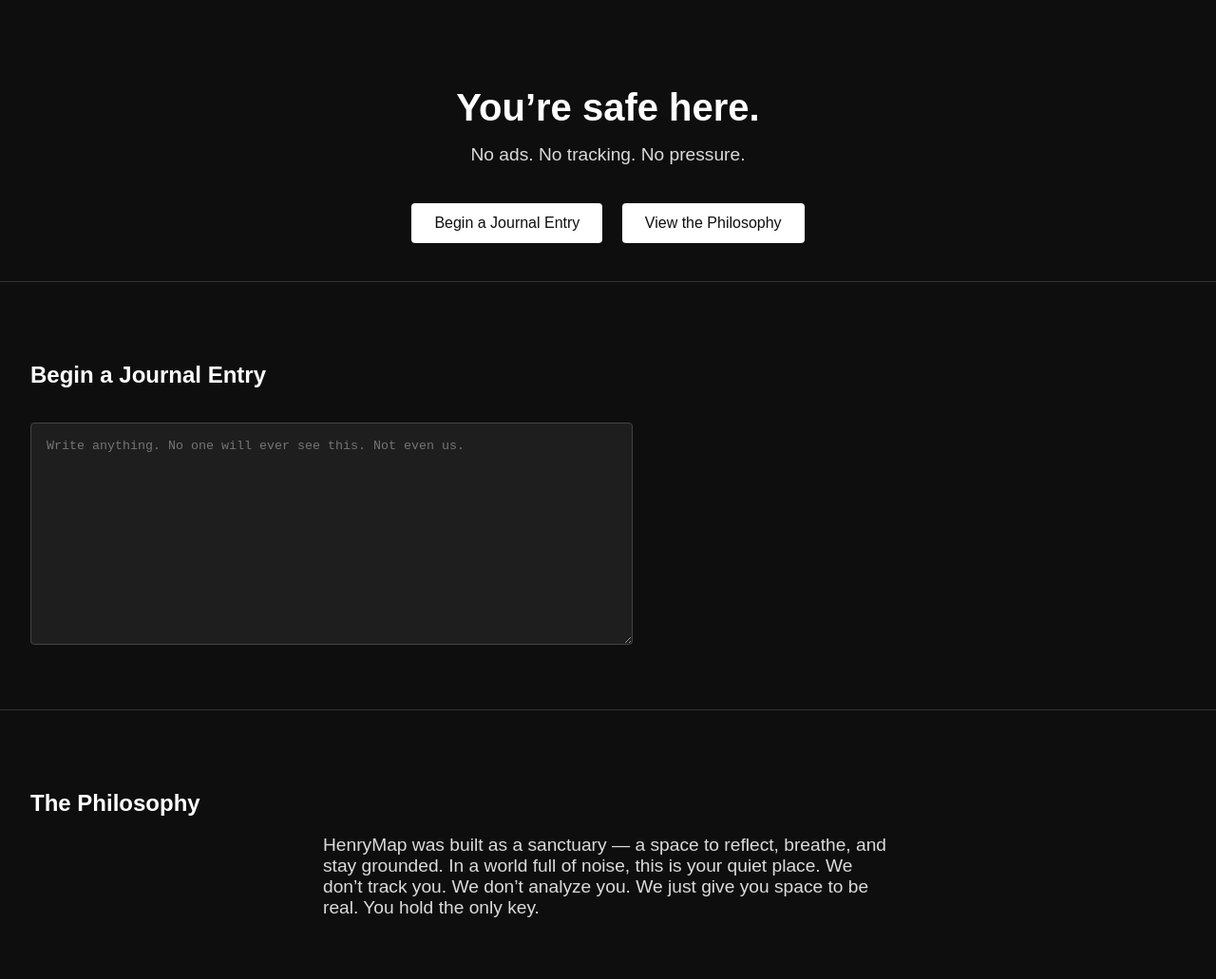
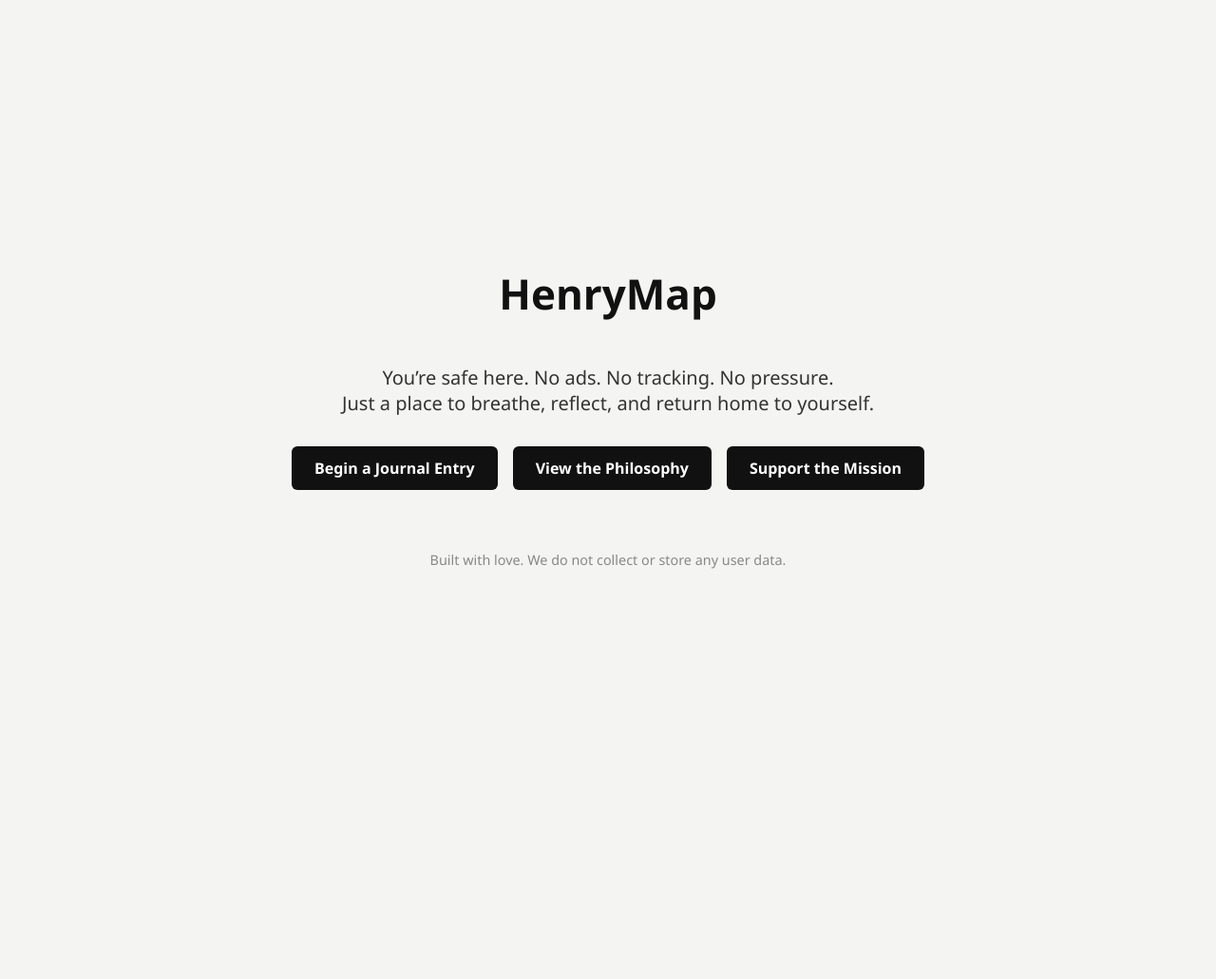
Before and after one commit to draperjames2/henrymap-landing, a plain HTML site: page index.html in a window 1280 px wide. Shown: the whole page at 95% size. After the commit the page ends 848 px from the top, so only its background shows below. Drawn offline with Linux system fonts and the light colour scheme.

Commit message:
Add landing page

```diff
--- a/index.html
+++ b/index.html
@@ -4,79 +4,66 @@
 <head>
     <meta charset="UTF-8">
     <meta name="viewport" content="width=device-width, initial-scale=1.0">
+    <meta name="description" content="HenryMap - You’re safe here. No ads. No tracking. No pressure.">
     <title>HenryMap</title>
     <style>
         body {
             margin: 0;
-            padding: 0;
-            background-color: #0e0e0e;
-            color: #ffffff;
-            font-family: Arial, sans-serif;
-        }
-        header {
+            font-family: 'Segoe UI', Tahoma, Geneva, Verdana, sans-serif;
+            background-color: #f4f4f2;
+            color: #333;
+            display: flex;
+            flex-direction: column;
+            justify-content: center;
+            align-items: center;
+            min-height: 100vh;
             text-align: center;
-            padding: 4rem 2rem 2rem 2rem;
+            padding: 1.5rem;
         }
         h1 {
-            font-size: 2.5rem;
-            margin-bottom: 1rem;
+            font-size: 2.75rem;
+            color: #111;
         }
         p {
-            font-size: 1.2rem;
+            font-size: 1.25rem;
+            margin: 1rem 0 2rem;
             max-width: 600px;
-            margin: 0 auto;
-            opacity: 0.85;
         }
         .buttons {
-            margin-top: 2rem;
+            display: flex;
+            gap: 1rem;
+            flex-wrap: wrap;
+            justify-content: center;
         }
-        button {
-            background-color: #ffffff;
-            color: #0e0e0e;
+        a.button {
             padding: 0.75rem 1.5rem;
-            margin: 0.5rem;
-            border: none;
-            cursor: pointer;
-            font-size: 1rem;
-            border-radius: 4px;
+            background-color: #111;
+            color: #fff;
+            text-decoration: none;
+            border-radius: 6px;
+            font-weight: bold;
+            transition: background-color 0.3s;
         }
-        section {
-            padding: 4rem 2rem;
-            border-top: 1px solid #333;
+        a.button:hover {
+            background-color: #444;
         }
-        textarea {
-            width: 100%;
-            max-width: 600px;
-            height: 200px;
-            margin-top: 1rem;
-            background: #1e1e1e;
-            color: #fff;
-            border: 1px solid #444;
-            border-radius: 4px;
-            padding: 1rem;
+        footer {
+            margin-top: 4rem;
+            font-size: 0.9rem;
+            color: #888;
         }
     </style>
 </head>
 <body>
-    <header>
-        <h1>You’re safe here.</h1>
-        <p>No ads. No tracking. No pressure.</p>
-        <div class="buttons">
-            <button onclick="document.getElementById('journal').scrollIntoView()">Begin a Journal Entry</button>
-            <button onclick="document.getElementById('philosophy').scrollIntoView()">View the Philosophy</button>
-        </div>
-    </header>
-    <section id="journal">
-        <h2>Begin a Journal Entry</h2>
-        <textarea placeholder="Write anything. No one will ever see this. Not even us."></textarea>
-    </section>
-    <section id="philosophy">
-        <h2>The Philosophy</h2>
-        <p>
-            HenryMap was built as a sanctuary — a space to reflect, breathe, and stay grounded.
-            In a world full of noise, this is your quiet place. We don’t track you. We don’t analyze you.
-            We just give you space to be real. You hold the only key.
-        </p>
-    </section>
+    <h1>HenryMap</h1>
+    <p>You’re safe here. No ads. No tracking. No pressure.<br>Just a place to breathe, reflect, and return home to yourself.</p>
+    <div class="buttons">
+        <a href="#" class="button">Begin a Journal Entry</a>
+        <a href="#" class="button">View the Philosophy</a>
+        <a href="#" class="button">Support the Mission</a>
+    </div>
+    <footer>
+        Built with love. We do not collect or store any user data.
+    </footer>
 </body>
 </html>
```
